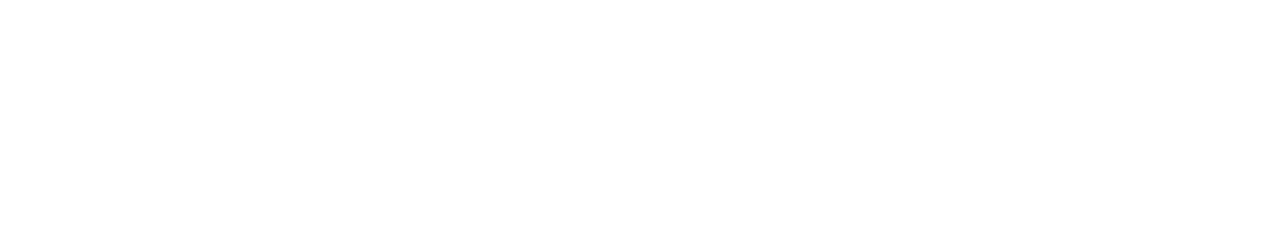
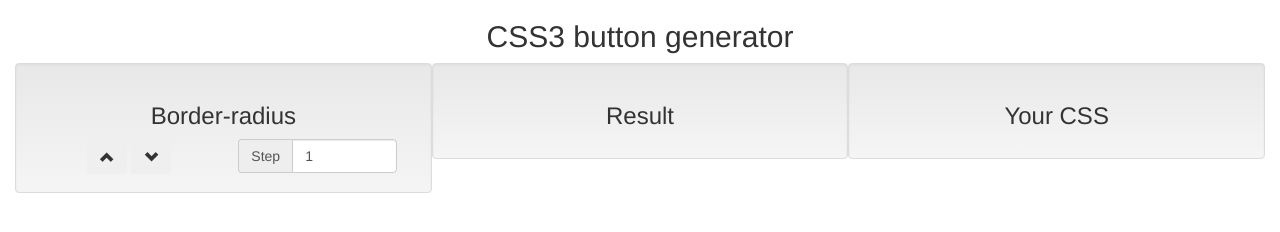
Before and after one commit to webprokopenko/css3_button_generator, a plain HTML site: page index.html in a window 1280 px wide. Drawn offline with nearby package versions, Linux system fonts and the light colour scheme.

Commit message:
second_commit_skeleton_bootstrap_css

```diff
--- a/index.html
+++ b/index.html
@@ -21,8 +21,37 @@
             <p class="browserupgrade">You are using an <strong>outdated</strong> browser. Please <a href="http://browsehappy.com/">upgrade your browser</a> to improve your experience.</p>
         <![endif]-->
 
+    <div class="container-fluid">
+      <h2 class="text-center">CSS3 button generator</h2>
+      <div class="row-fluid">
 
-    <!-- Main jumbotron for a primary marketing message or call to action -->
+        <div class="col-md-4 well">
+          <h3 class="text-center">Border-radius</h3>
+          <div class="row-fluid">
+            <div class="col-md-6 text-center">
+              <button class="btn glyphicon glyphicon-chevron-up" id="increase-radius"></button>
+              <button class="btn glyphicon glyphicon-chevron-down" id="reduce-radius"></button>
+            </div>
+            <div class="col-md-6 text-center">
+              <div class="input-group">
+                <div class="input-group-addon">Step</div>
+                  <input type="text" class="form-control " id="step" value="1">
+                </div>
+              </div>
+          </div>
+        </div>
+
+        <div class="col-md-4 well">
+          <h3 class="text-center">Result</h3>
+
+        </div>
+        <div class="col-md-4 well">
+          <h3 class="text-center">Your CSS</h3>
+        </div>
+      </div>
+    </div>
+
+
 
     </div> <!-- /container -->        <script src="//ajax.googleapis.com/ajax/libs/jquery/1.11.2/jquery.js"></script>
         <script>window.jQuery || document.write('<script src="js/vendor/jquery-1.11.2.js"><\/script>')</script>
```
